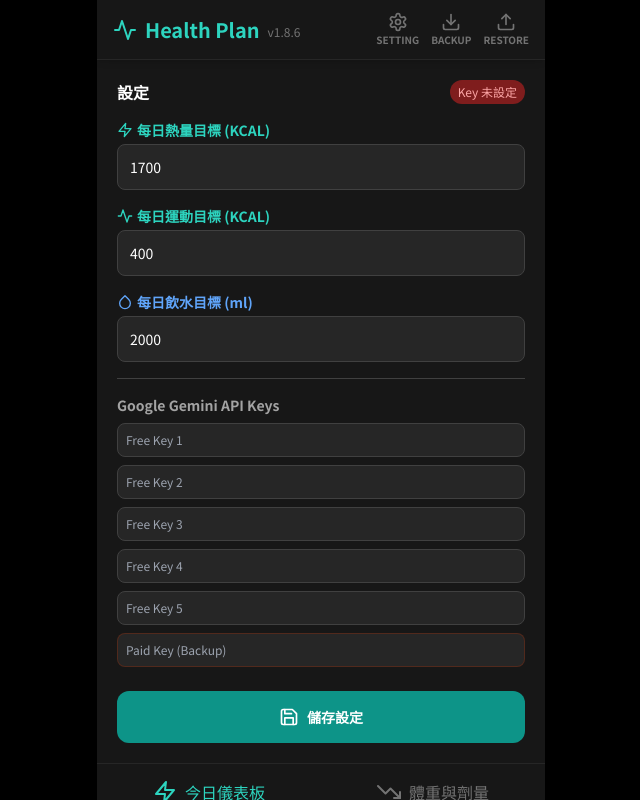
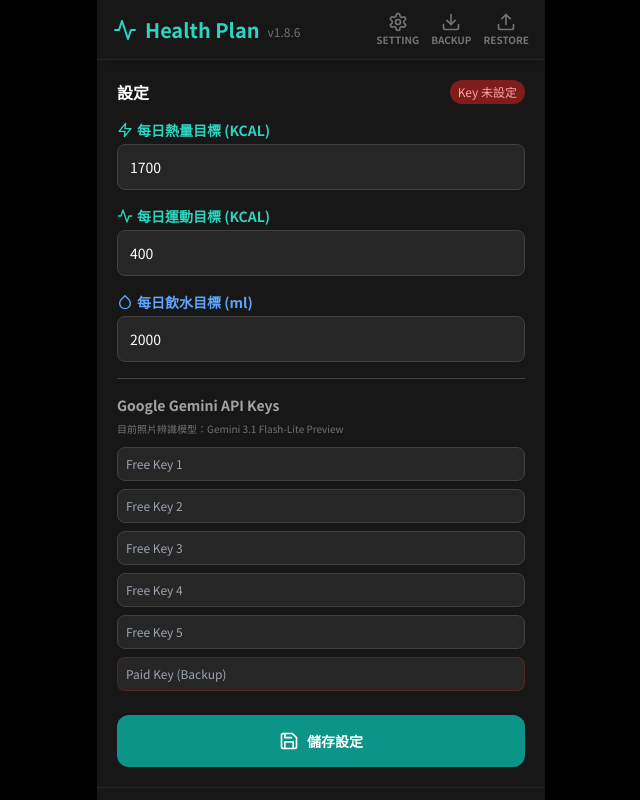
Before and after one commit to peter70chen/Health, a React (Vite) app: page / in a window 1280 px wide. Both pictures are taken after a click on the button "SETTING". Shown: the top 800 px of the page, without its empty margins (319-959 px from the left). Built offline with nearby package versions, Linux system fonts and the light colour scheme.

Commit message:
Update Gemini food model to 3.1 Flash-Lite

```diff
--- a/src/components/modals/SettingsPanel.tsx
+++ b/src/components/modals/SettingsPanel.tsx
@@ -59,7 +59,12 @@ export const SettingsPanel: React.FC<SettingsPanelProps> = ({
           <input type="number" value={waterTarget} onChange={e => setWaterTarget(Number(e.target.value))} className="w-full p-3 border rounded-lg text-sm bg-neutral-800 border-neutral-700 focus:border-blue-500 outline-none text-white" />
         </div>
         <div className="border-t border-neutral-700 pt-4">
-          <label className="block text-sm font-bold text-neutral-400 mb-2">Google Gemini API Keys</label>
+          <label className="block text-sm font-bold text-neutral-400 mb-2">
+            Google Gemini API Keys
+            <span className="block text-[10px] font-normal text-neutral-500 mt-1">
+              目前照片辨識模型：Gemini 3.1 Flash-Lite Preview
+            </span>
+          </label>
           {[1, 2, 3, 4, 5].map(i => (
             <div key={i} className="mb-2">
               <input type="password" value={apiKeys[`free${i}`]} onChange={e => setApiKeys(p => ({ ...p, [`free${i}`]: e.target.value }))} placeholder={`Free Key ${i}`} className="w-full p-2 border rounded-lg text-xs bg-neutral-800 border-neutral-700 focus:border-neutral-500 outline-none text-neutral-300" />
--- a/src/services/gemini.ts
+++ b/src/services/gemini.ts
@@ -17,8 +17,8 @@ export const callGeminiWithFallback = async (
     const fetchGemini = async (key: string, typeLabel: string) => {
         if (updateStatus) updateStatus(`🔄 ${typeLabel}辨識中...`);
 
-        // Use Gemini 3 Flash (Preview)
-        const url = `https://generativelanguage.googleapis.com/v1beta/models/gemini-3-flash-preview:generateContent?key=${key}`;
+        // Use Gemini 3.1 Flash-Lite Preview for image recognition requests.
+        const url = `https://generativelanguage.googleapis.com/v1beta/models/gemini-3.1-flash-lite-preview:generateContent?key=${key}`;
 
         const parts: any[] = [{ text: prompt }];
         if (base64Image) {
```
Also changed, not shown: 4 other files (tests, documents, lock files or other folders).
